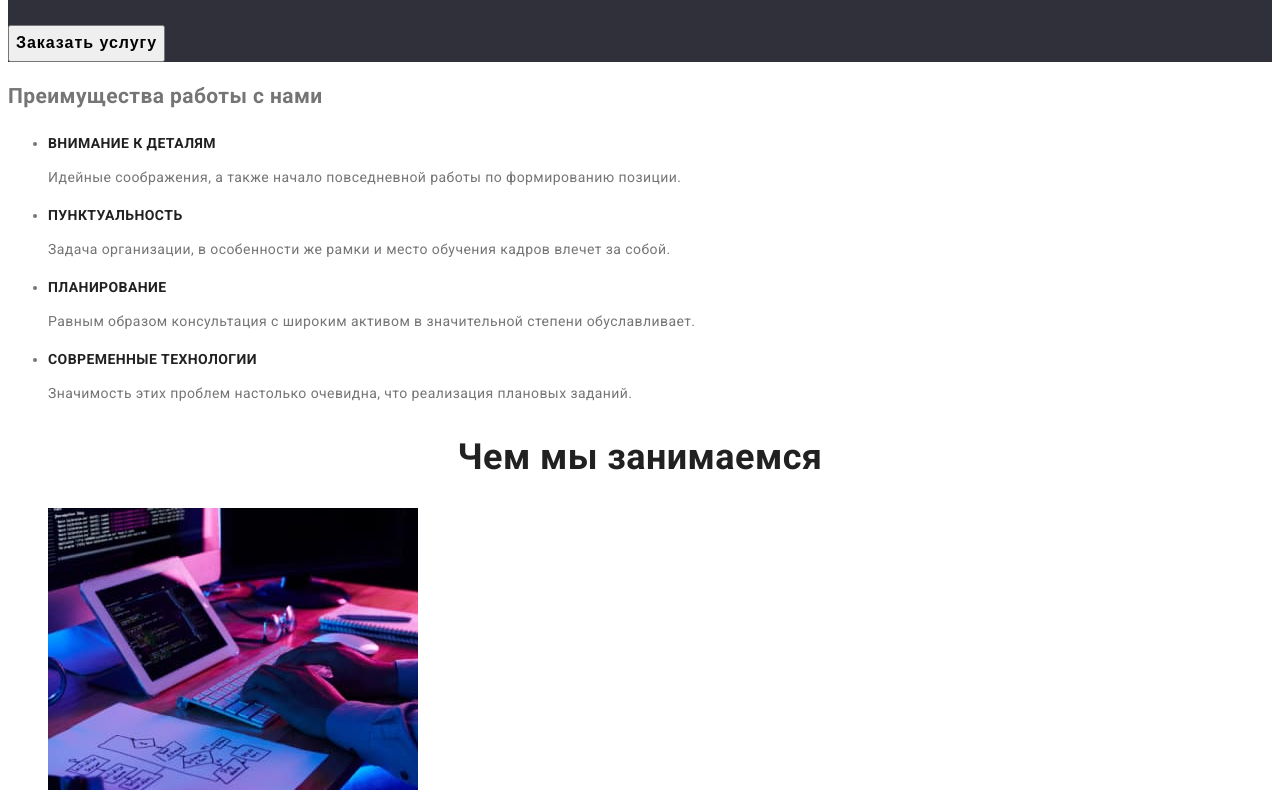
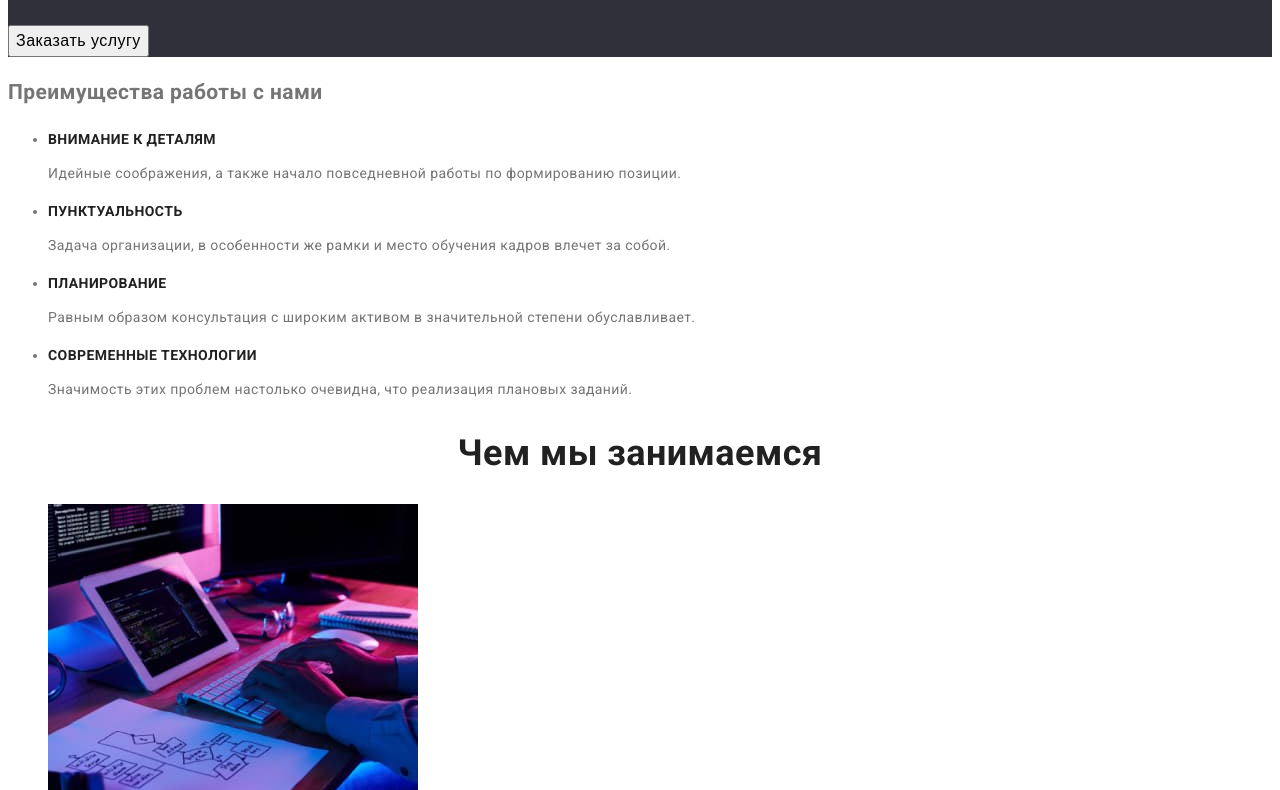
Before and after one commit to watchfilm88/goit-markup-hw-02, a plain HTML site: page index.html in a window 1280 px wide. Shown: the part 295-1085 px from the top of the page. Drawn offline with Linux system fonts and the light colour scheme.

Commit message:
add css-color+fonts

```diff
--- a/css/styles.css
+++ b/css/styles.css
@@ -167,13 +167,13 @@ body {
 
 /* Портфолио */
 
-/* .btn {
+.btn {
   cursor: pointer;
-  inherits: ;
+  /* inherits: ; */
   font-weight: 500;
   font-size: 16px;
   line-height: 1.62;
 
   text-align: center;
   letter-spacing: 0.03em;
-} */
+}
```
